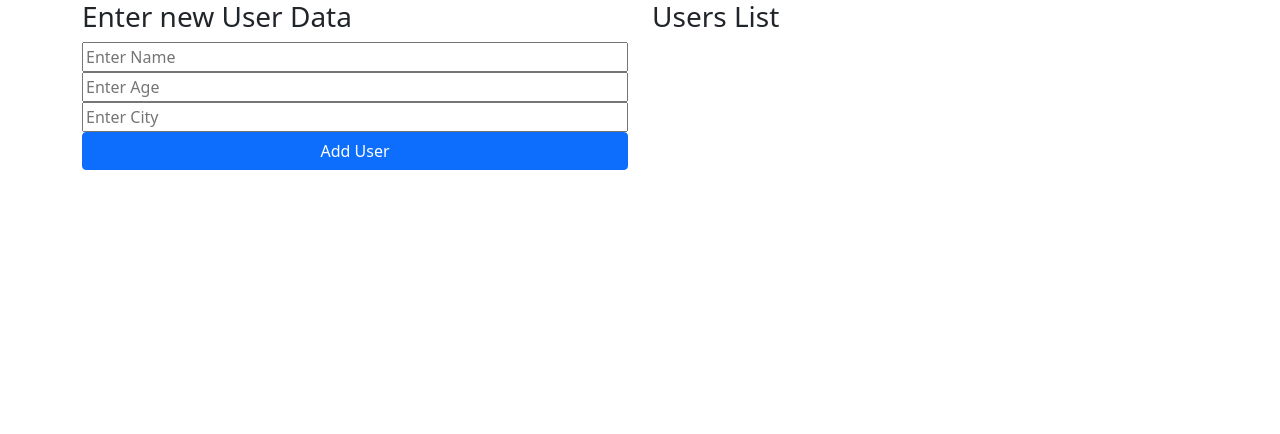
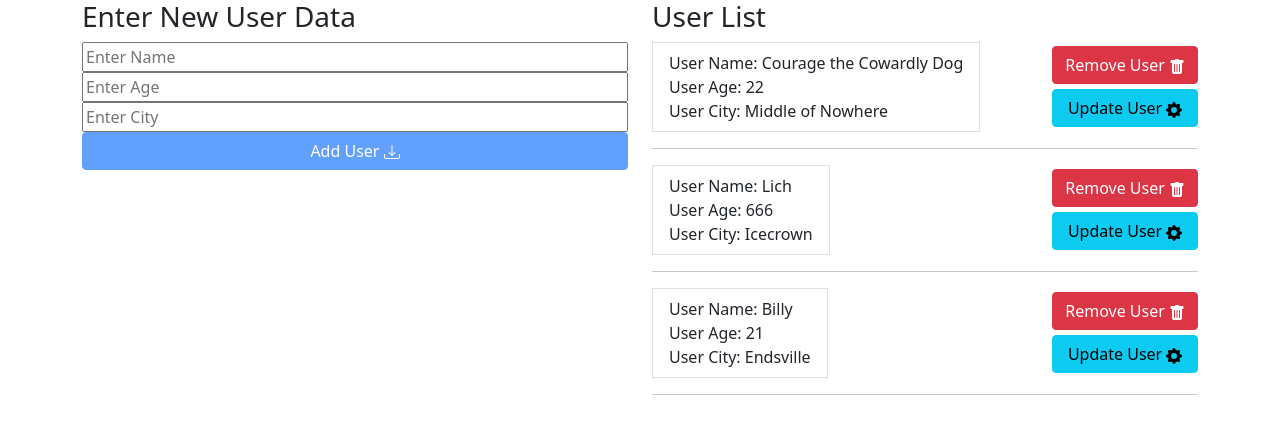
Before and after one commit to bertman12/angular-user-list, an Angular app: page / in a window 1280 px wide. Shown: the top 434 px of the page. Built offline with nearby package versions, Linux system fonts and the light colour scheme.

Commit message:
refactored and updated data

```diff
--- a/src/app/app.component.html
+++ b/src/app/app.component.html
@@ -1,25 +1,34 @@
-<div class="container">
+<div class="container dumb-html">
   <div class="row">
     <div class="col-6 input-area">
-      <h3>Enter new User Data</h3>
+      <h3>Enter New User Data</h3>
       <input [(ngModel)] = "name"  type="text" placeholder = "Enter Name" [disabled] = 'updateUser'>
       <input [(ngModel)] = "age"  type="number" placeholder = "Enter Age" [disabled] = 'updateUser'>
       <input [(ngModel)] = "city"  type="text" placeholder = "Enter City" [disabled] = 'updateUser'>
-      <button class="btn-primary btn" (click) = "onAddUser()" [disabled] = 'updateUser'>Add User</button>
+      <button class="btn-primary btn" (click) = "onAddUserRequest()" [disabled] = 'updateUser || !name || !age || !city'>Add User
+        <svg xmlns="http://www.w3.org/2000/svg" width="16" height="16" fill="currentColor" class="bi bi-download" viewBox="0 0 16 16">
+          <path d="M.5 9.9a.5.5 0 0 1 .5.5v2.5a1 1 0 0 0 1 1h12a1 1 0 0 0 1-1v-2.5a.5.5 0 0 1 1 0v2.5a2 2 0 0 1-2 2H2a2 2 0 0 1-2-2v-2.5a.5.5 0 0 1 .5-.5z"/>
+          <path d="M7.646 11.854a.5.5 0 0 0 .708 0l3-3a.5.5 0 0 0-.708-.708L8.5 10.293V1.5a.5.5 0 0 0-1 0v8.793L5.354 8.146a.5.5 0 1 0-.708.708l3 3z"/>
+        </svg>
+      </button>
 
       <div *ngIf = 'updateUser' class="col">
+        <hr>
         <h3>Update User Data</h3>
         <input [(ngModel)] = "selectedUser.name"  type="text" placeholder = "Enter Name">
         <input [(ngModel)] = "selectedUser.age"  type="number" placeholder = "Enter Age">
         <input [(ngModel)] = "selectedUser.city"  type="text" placeholder = "Enter City">
-        <button class="btn-primary btn" (click) = "onFinishUpdateUser()">Update User</button>
+        <button class="btn-primary btn" (click) = "onFinishUpdateUserRequest()">Update User</button>
       </div>
+
     </div>
 
     <div class="col-6">
-      <h3>Users List</h3>
+      <h3>User List</h3>
       <div *ngFor = "let user of userSet; let i = index">
-        <app-list [currentUser] = "user"
+        <app-list
+        [currentUser] = "user"
+        [updateUser] = 'updateUser'
         (userRemoveRequest) = "onRemoveUserRequest($event)"
         (userUpdateRequest) = "onUpdateUserRequest($event)"></app-list>
       </div>
--- a/src/app/app.component.ts
+++ b/src/app/app.component.ts
@@ -13,11 +13,19 @@ export class AppComponent {
   city: string = '';
   userNumber: number = null;
   updateUser: boolean = false;
-  userSet:User[]  = [];
+  userSet:User[]  =
+  [
+    new User('Courage the Cowardly Dog', 22, 'Middle of Nowhere'),
+    new User('Lich', 666, 'Icecrown'),
+    new User('Billy', 21, 'Endsville')
+  ];
   selectedUser: User = null;
 
-  onAddUser(){
+  onAddUserRequest(){
     this.userSet.push(new User(this.name,this.age,this.city));
+    this.name = '';
+    this.age = null;
+    this.city = '';
   }
 
   onRemoveUserRequest(user: User){
@@ -29,7 +37,7 @@ export class AppComponent {
     this.selectedUser = user;
   }
 
-  onFinishUpdateUser(){
+  onFinishUpdateUserRequest(){
     this.updateUser = false;
   }
 
--- a/src/app/list/list.component.html
+++ b/src/app/list/list.component.html
@@ -1,26 +1,36 @@
 <div>
     <ul class = 'list-container'>
+
         <div class = 'user-display-container'>
             <li class="list-group-item">
                 User Name: {{ currentUser.name ?? '' }} <br>
                 User Age: {{ currentUser.age ?? 0 }} <br>
                 User City: {{ currentUser.city ?? '' }} <br>
             </li>
+
             <div class = "custom-button-group-format">
+
                 <button (click) = "onRemoveUser()"
-                class = "btn btn-danger">Remove User
+                class = "btn btn-danger"
+                [disabled] = "updateUser">Remove User
                     <svg xmlns="http://www.w3.org/2000/svg" width="16" height="16" fill="currentColor" class="bi bi-trash-fill" viewBox="0 0 16 16">
                         <path d="M2.5 1a1 1 0 0 0-1 1v1a1 1 0 0 0 1 1H3v9a2 2 0 0 0 2 2h6a2 2 0 0 0 2-2V4h.5a1 1 0 0 0 1-1V2a1 1 0 0 0-1-1H10a1 1 0 0 0-1-1H7a1 1 0 0 0-1 1H2.5zm3 4a.5.5 0 0 1 .5.5v7a.5.5 0 0 1-1 0v-7a.5.5 0 0 1 .5-.5zM8 5a.5.5 0 0 1 .5.5v7a.5.5 0 0 1-1 0v-7A.5.5 0 0 1 8 5zm3 .5v7a.5.5 0 0 1-1 0v-7a.5.5 0 0 1 1 0z"/>
                     </svg>
                 </button>
+
                 <button class="btn btn-info"
-                (click) = "onUpdateUser()">Update User
+                (click) = "onUpdateUser()"
+                [disabled] = "updateUser">Update User
                     <svg xmlns="http://www.w3.org/2000/svg" width="16" height="16" fill="currentColor" class="bi bi-gear-fill" viewBox="0 0 16 16">
                         <path d="M9.405 1.05c-.413-1.4-2.397-1.4-2.81 0l-.1.34a1.464 1.464 0 0 1-2.105.872l-.31-.17c-1.283-.698-2.686.705-1.987 1.987l.169.311c.446.82.023 1.841-.872 2.105l-.34.1c-1.4.413-1.4 2.397 0 2.81l.34.1a1.464 1.464 0 0 1 .872 2.105l-.17.31c-.698 1.283.705 2.686 1.987 1.987l.311-.169a1.464 1.464 0 0 1 2.105.872l.1.34c.413 1.4 2.397 1.4 2.81 0l.1-.34a1.464 1.464 0 0 1 2.105-.872l.31.17c1.283.698 2.686-.705 1.987-1.987l-.169-.311a1.464 1.464 0 0 1 .872-2.105l.34-.1c1.4-.413 1.4-2.397 0-2.81l-.34-.1a1.464 1.464 0 0 1-.872-2.105l.17-.31c.698-1.283-.705-2.686-1.987-1.987l-.311.169a1.464 1.464 0 0 1-2.105-.872l-.1-.34zM8 10.93a2.929 2.929 0 1 1 0-5.86 2.929 2.929 0 0 1 0 5.858z"/>
                     </svg>
                 </button>
+
             </div>
+
         </div>
+
     </ul>
+
 </div>
 <hr>
--- a/src/app/list/list.component.ts
+++ b/src/app/list/list.component.ts
@@ -10,10 +10,11 @@ import { User } from '../user.model';
 export class ListComponent implements OnInit {
 
     @Input() currentUser: User = null;
+    @Input() updateUser: boolean = false; //listen if user is still being updated
     @Output() userRemoveRequest = new EventEmitter<User>();
     @Output() userUpdateRequest = new EventEmitter<User>();
 
-  constructor() { }
+  constructor() {}
 
   ngOnInit(): void {
   }
```
Also changed, not shown: src/app/app.component.css (line endings or trailing spaces).
